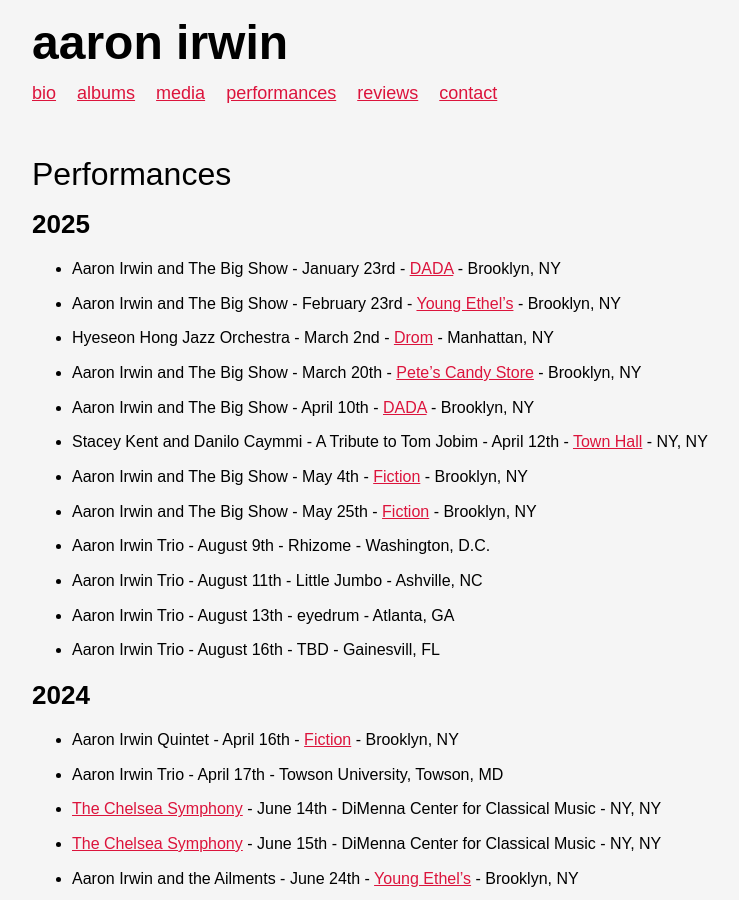
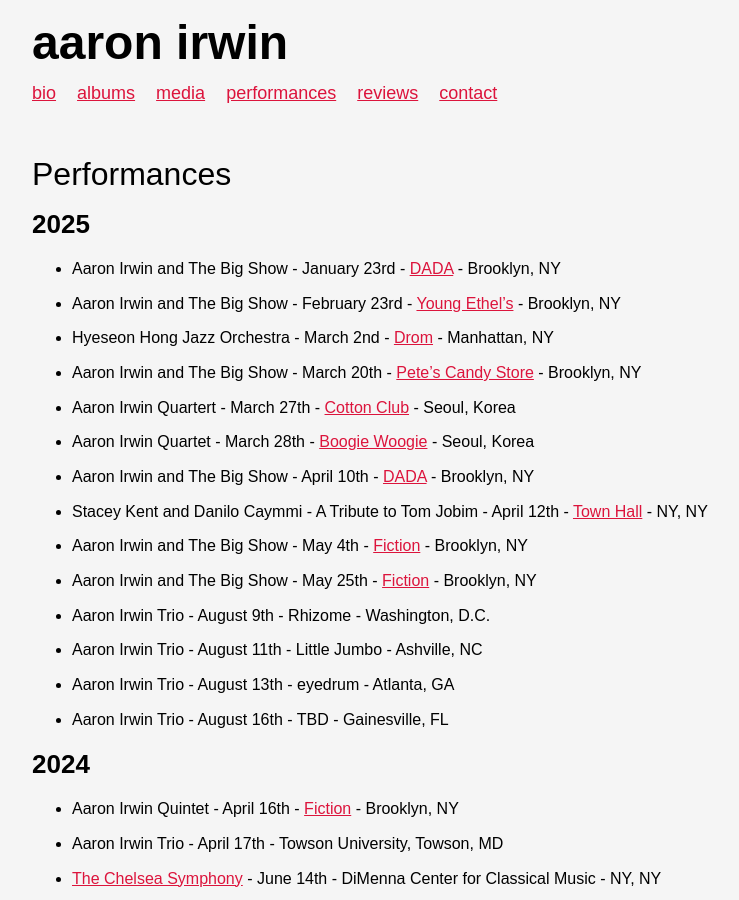
Before and after one commit to ryanve/aaronirwin.com, a Jekyll site: the page built from performances.md, in a window 1280 px wide and 900 px high. Shown: the whole window, without its empty margins (128-867 px from the left). Built offline with Jekyll 4.4.1, drawn with Linux system fonts in a browser that asks for light colours.

Commit message:
Update performances.md

```diff
--- a/performances.md
+++ b/performances.md
@@ -11,6 +11,8 @@
 - Aaron Irwin and The Big Show - February 23rd - [Young Ethel's](https://www.youngethels.com/) - Brooklyn, NY
 - Hyeseon Hong Jazz Orchestra - March 2nd - [Drom](https://dromnyc.com/event/hyeseon-hong-jazz-orchestra/) - Manhattan, NY
 - Aaron Irwin and The Big Show - March 20th - [Pete's Candy Store](https://www.petescandystore.com/) - Brooklyn, NY
+- Aaron Irwin Quartert - March 27th - [Cotton Club](https://www.instagram.com/cottonclub_soundshannam/?hl=en) - Seoul, Korea
+- Aaron Irwin Quartet - March 28th - [Boogie Woogie](https://www.instagram.com/boogiewoogieseoul/?hl=en) - Seoul, Korea
 - Aaron Irwin and The Big Show - April 10th - [DADA](https://dadabar.nyc/program) - Brooklyn, NY
 - Stacey Kent and Danilo Caymmi - A Tribute to Tom Jobim - April 12th - [Town Hall](https://www.thetownhall.org/event/stacey-kent-danilo-caymmi-a-tribute-to-tom-jobim) - NY, NY
 - Aaron Irwin and The Big Show - May 4th - [Fiction](https://fictionbk.com/) - Brooklyn, NY
@@ -18,7 +20,7 @@
 - Aaron Irwin Trio - August 9th - Rhizome - Washington, D.C.
 - Aaron Irwin Trio - August 11th - Little Jumbo - Ashville, NC
 - Aaron Irwin Trio - August 13th - eyedrum - Atlanta, GA
-- Aaron Irwin Trio - August 16th - TBD - Gainesvill, FL
+- Aaron Irwin Trio - August 16th - TBD - Gainesville, FL
 
 ## 2024
 
```
